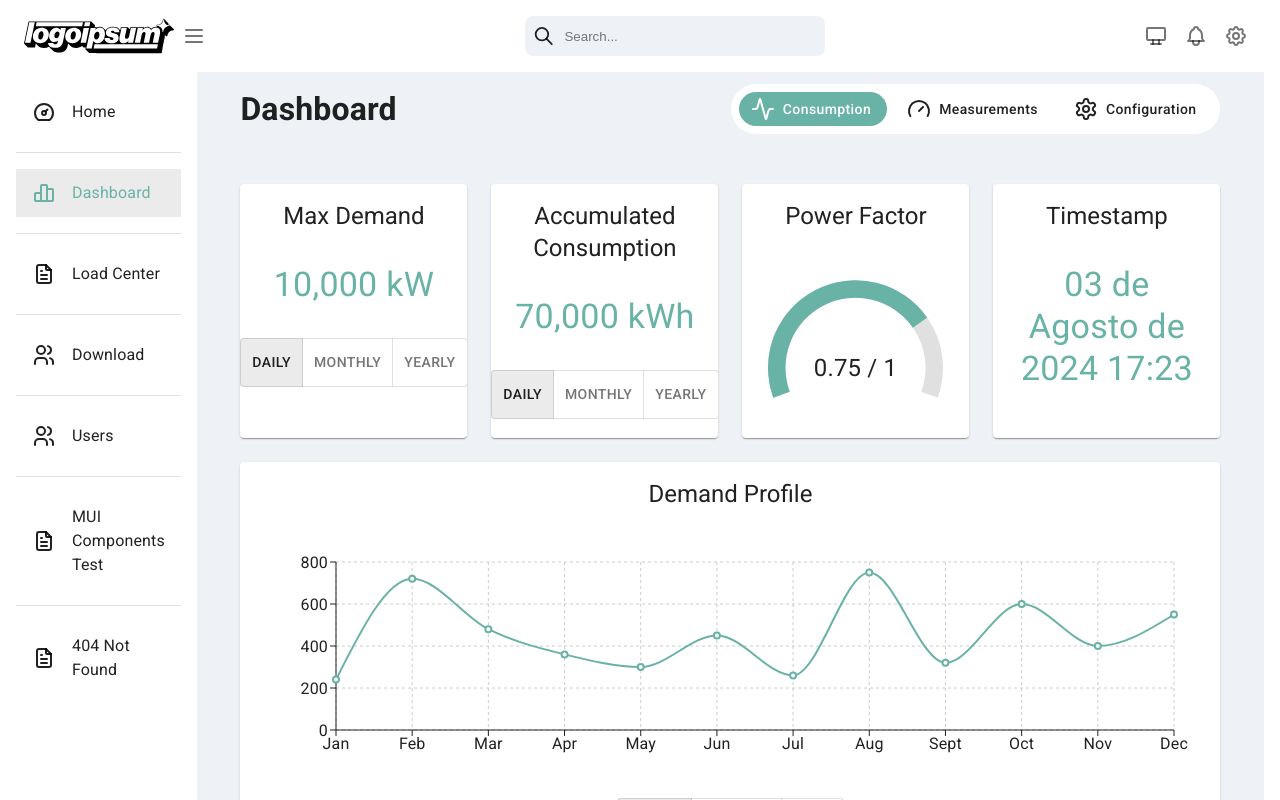
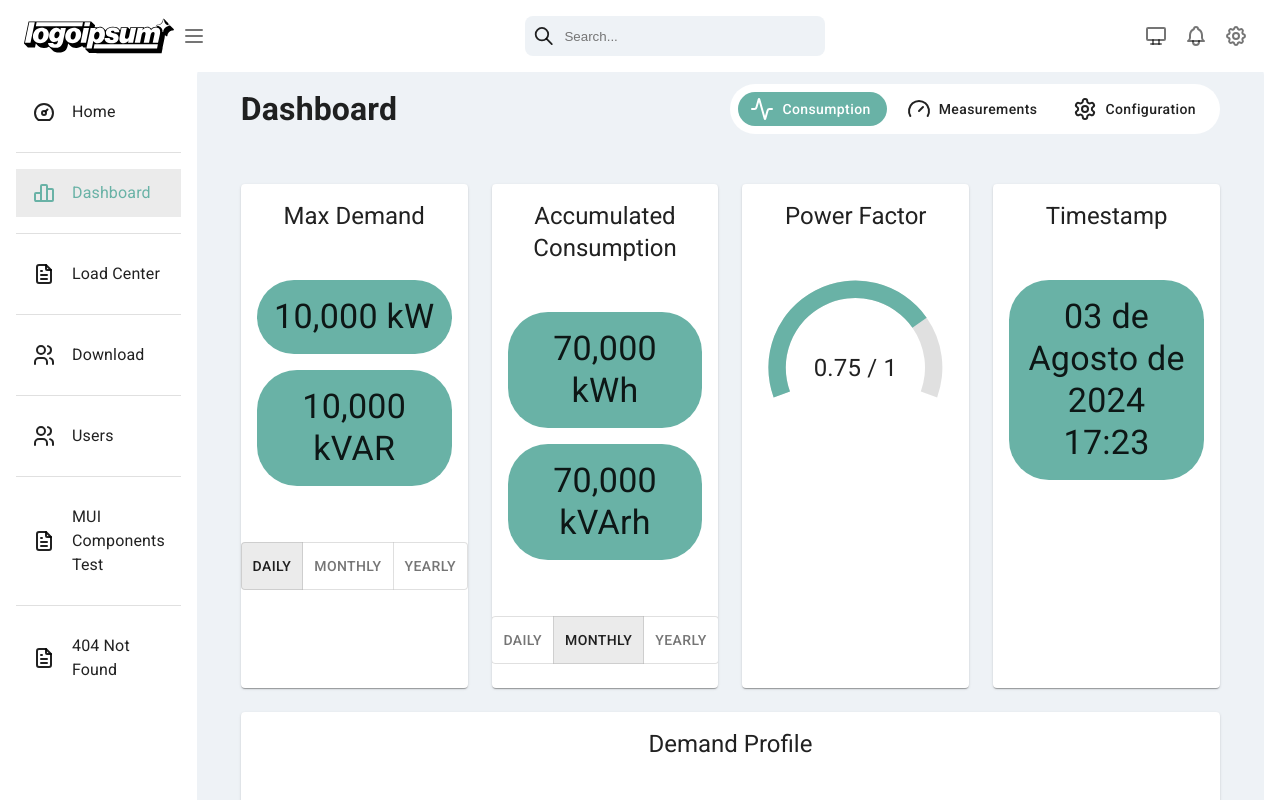
Before and after one commit to NexeliumMx/PowerTick-frontend, a React (Vite) app: page /dashboard in a window 1280 px wide. Built offline with nearby package versions, Linux system fonts and the light colour scheme.

Commit message:
fix consumption subpage cards

```diff
--- a/src/pages/Dashboard/Consumption.jsx
+++ b/src/pages/Dashboard/Consumption.jsx
@@ -1,61 +1,43 @@
-import React, { useState } from "react";
+import React from "react";
 import { Box, useTheme } from "@mui/material";
 import Grid from "@mui/material/Grid2";
+
+// Cards
+import AccumulatedConsumption from "./cardsA/AccumulatedConsumption";
 import ConsumptionHistory from "./cardsA/ConsumptionHistory";
 import DemandProfile from "./cardsA/DemandProfile";
 import MaxDemand from "./cardsA/MaxDemand";
-import AccumulatedConsumption from "./cardsA/AccumulatedConsumption";
 import PowerFactor from "./cardsA/PowerFactor";
 import Timestamp from "./cardsA/Timestamp";
 
 const Consumption = () => {
   const theme = useTheme();
-  const [maxDemandPeriod, setMaxDemandPeriod] = useState("daily");
-  const [accumulatedPeriod, setAccumulatedPeriod] = useState("daily");
-
-  const handleMaxDemandPeriodChange = (event, newPeriod) => {
-    if (newPeriod !== null) {
-      setMaxDemandPeriod(newPeriod);
-    }
-  };
-
-  const handleAccumulatedPeriodChange = (event, newPeriod) => {
-    if (newPeriod !== null) {
-      setAccumulatedPeriod(newPeriod);
-    }
-  };
 
   return (
-    <Box sx={{ flexGrow: 1}}>
+    <Box sx={{ flexGrow: 1 }}>
       {/* First row of 4 cards */}
       <Grid container spacing={3}>
-        <Grid size={{xs:12, sm:12, md:6, lg:3}}>
-            <MaxDemand
-              period={maxDemandPeriod}
-              handlePeriodChange={handleMaxDemandPeriodChange}
-            />
+        <Grid size={{ xs: 12, sm: 12, md: 6, lg: 3 }}>
+          <MaxDemand />
         </Grid>
 
-          <Grid size={{xs:12, sm:12, md:6, lg:3}}>
-            <AccumulatedConsumption
-              period={accumulatedPeriod}
-              handlePeriodChange={handleAccumulatedPeriodChange}
-            />
+        <Grid size={{ xs: 12, sm: 12, md: 6, lg: 3 }}>
+          <AccumulatedConsumption />
         </Grid>
 
-          <Grid size={{xs:12, sm:12, md:6, lg:3}}>
+        <Grid size={{ xs: 12, sm: 12, md: 6, lg: 3 }}>
           <PowerFactor />
         </Grid>
 
-          <Grid size={{xs:12, sm:12, md:6, lg:3}}>
+        <Grid size={{ xs: 12, sm: 12, md: 6, lg: 3 }}>
           <Timestamp />
         </Grid>
 
-          <Grid size={{xs:12, sm:12, md:12, lg:12, xl:6}}>
+        <Grid size={{ xs: 12, sm: 12, md: 12, lg: 12, xl: 6 }}>
           <DemandProfile />
         </Grid>
 
-          <Grid size={{xs:12, sm:12, md:12, lg:12, xl:6}}>
+        <Grid size={{ xs: 12, sm: 12, md: 12, lg: 12, xl: 6 }}>
           <ConsumptionHistory />
         </Grid>
       </Grid>
--- a/src/pages/Dashboard/cardsA/AccumulatedConsumption.jsx
+++ b/src/pages/Dashboard/cardsA/AccumulatedConsumption.jsx
@@ -6,12 +6,17 @@ import {
   Typography,
   ToggleButton,
   ToggleButtonGroup,
-  CardActionArea,
+  CardActions,
   Box,
+  useTheme,
 } from '@mui/material';
 
 const AccumulatedConsumption = () => {
-  const [accumulatedPeriod, setAccumulatedPeriod] = useState('daily');
+  // Set the default state to 'monthly'
+  const [accumulatedPeriod, setAccumulatedPeriod] = useState('monthly');
+
+  // Access the MUI theme
+  const theme = useTheme();
 
   const handleAccumulatedPeriodChange = (event, newPeriod) => {
     if (newPeriod !== null) {
@@ -24,16 +29,43 @@ const AccumulatedConsumption = () => {
       <CardHeader title="Accumulated Consumption" />
 
       <CardContent>
-        <Typography variant="h4" color="primary">
+        {/* First Box for kWh */}
+        <Box
+          sx={{
+            textAlign: 'center',
+            mt: 2,
+            mb: 2,
+            backgroundColor: theme.palette.primary.main, // Primary background color
+            padding: 2,
+            borderRadius: 10,
+          }}
+        >
+          <Typography variant="h4">
             70,000 kWh
           </Typography>
+        </Box>
+
+        {/* Second Box for kVArh */}
+        <Box
+          sx={{
+            textAlign: 'center',
+            mt: 2,
+            mb: 2,
+            backgroundColor: theme.palette.primary.main, // Primary background color
+            padding: 2,
+            borderRadius: 10,
+          }}
+        >
+          <Typography variant="h4">
+            70,000 kVArh
+          </Typography>
+        </Box>
       </CardContent>
 
-      {/* Change CardActionArea to render as a 'div' to prevent button nesting */}
-      <CardActionArea component="div">
-        <Box sx={{ display: 'flex', justifyContent: 'center', mt: 2, mb: 2 }}>
+      {/* Centering the buttons inside CardActions */}
+      <CardActions sx={{ justifyContent: 'center', mt: 2, mb: 2 }}>
         <ToggleButtonGroup
-            value={accumulatedPeriod}
+          value={accumulatedPeriod} // The default value will be 'monthly'
           exclusive
           onChange={handleAccumulatedPeriodChange}
           aria-label="Accumulated Consumption Time Period"
@@ -48,8 +80,7 @@ const AccumulatedConsumption = () => {
             Yearly
           </ToggleButton>
         </ToggleButtonGroup>
-        </Box>
-      </CardActionArea>
+      </CardActions>
     </Card>
   );
 };
--- a/src/pages/Dashboard/cardsA/ConsumptionHistory.jsx
+++ b/src/pages/Dashboard/cardsA/ConsumptionHistory.jsx
@@ -1,26 +1,26 @@
 import React, { useState } from 'react';
-import { Card, CardHeader, CardContent, CardActionArea, ToggleButton, ToggleButtonGroup, Box } from '@mui/material';
-import { BarChart, Bar, XAxis, YAxis, CartesianGrid, Tooltip, ResponsiveContainer } from 'recharts'; // Importamos BarChart y otros componentes de Recharts
+import { Card, CardHeader, CardContent, CardActions, ToggleButton, ToggleButtonGroup, Box } from '@mui/material';
+import { BarChart, Bar, XAxis, YAxis, CartesianGrid, Tooltip, Legend, ResponsiveContainer } from 'recharts';
 import { useTheme } from '@mui/material/styles';
 
-// Datos de consumo de ejemplo básico para verificar
+// Updated consumption data, removing kVARh and keeping only kWh
 const consumptionData = [
-  { month: 'Jan', kWh: 50 },
-  { month: 'Feb', kWh: 60 },
-  { month: 'Mar', kWh: 55 },
-  { month: 'Apr', kWh: 40 },
-  { month: 'May', kWh: 45 },
-  { month: 'Jun', kWh: 47 },
-  { month: 'Jul', kWh: 43 },
-  { month: 'Aug', kWh: 52},
-  { month: 'Sept', kWh: 61 },
-  { month: 'Oct', kWh: 64 },
-  { month: 'Nov', kWh: 58 },
-  { month: 'Dec', kWh: 67 },
+  { name: 'Jan', kWh: 50 },
+  { name: 'Feb', kWh: 60 },
+  { name: 'Mar', kWh: 55 },
+  { name: 'Apr', kWh: 40 },
+  { name: 'May', kWh: 45 },
+  { name: 'Jun', kWh: 47 },
+  { name: 'Jul', kWh: 43 },
+  { name: 'Aug', kWh: 52 },
+  { name: 'Sept', kWh: 61 },
+  { name: 'Oct', kWh: 64 },
+  { name: 'Nov', kWh: 58 },
+  { name: 'Dec', kWh: 67 },
 ];
 
 const ConsumptionHistory = () => {
-  const theme = useTheme(); // Accede al tema actual (oscuro o claro)
+  const theme = useTheme(); // Access the current theme (light or dark)
   const [consumptionPeriod, setConsumptionPeriod] = useState('yearly');
 
   const handleConsumptionPeriodChange = (event, newPeriod) => {
@@ -30,16 +30,16 @@ const ConsumptionHistory = () => {
   };
 
   return (
-    <Card sx={{ height: '100%',  display: 'flex', flexDirection: 'column' }}>
+    <Card sx={{ height: '100%', display: 'flex', flexDirection: 'column' }}>
       <CardHeader title="Consumption History" />
 
       <CardContent sx={{ flexGrow: 1 }}>
-        <Box sx={{ width: '100%', height: '500px' }}> {/* Altura fija temporal para depurar */}
+        <Box sx={{ width: '100%', height: '500px' }}>
           <ResponsiveContainer width="100%" height="100%">
             <BarChart
-              data={consumptionData} // Datos de la gráfica
+              data={consumptionData} // Data without kVARh, only kWh
               margin={{ top: 20, right: 30, left: 20, bottom: 5 }}
-              layout="vertical" // Establecemos el layout como vertical para barras horizontales
+              layout="vertical" // Vertical layout for horizontal bars
             >
               <CartesianGrid strokeDasharray="3 3" />
               <XAxis
@@ -49,42 +49,35 @@ const ConsumptionHistory = () => {
                   value: 'kWh',
                   position: 'insideBottomRight',
                   offset: 10,
-                  fill: theme.palette.text.primary, // Aplica el color según el modo claro/oscuro
+                  fill: theme.palette.text.primary,
                   dy: 15,
                   dx: 15,
                 }}
               />
               <YAxis
-               dataKey="month"
+                dataKey="name"
                 type="category"
                 stroke={theme.palette.text.primary}
-               label={{
-                value: 'Month',
-                position: 'insideTopRight',
-                offset: 0,
-                fill: theme.palette.text.primary, // Aplica el color según el modo claro/oscuro
-                dy: -10,
-                dx: -10,
-              }}
               />
               <Tooltip
                 contentStyle={{
                   backgroundColor: theme.palette.mode === 'dark' ? '#333' : '#fff',
                   color: theme.palette.mode === 'dark' ? '#fff' : '#000',
                   border: '1px solid',
-                  borderColor: theme.palette.divider
+                  borderColor: theme.palette.divider,
                 }}
                 labelStyle={{ color: theme.palette.text.primary }}
                 formatter={(value) => `${value} kWh`}
               />
-              <Bar dataKey="kWh" fill={theme.palette.primary.main} barSize={20} /> {/* Barras con datos de kWh */}
+              <Legend /> {/* Ensure the legend is visible */}
+              <Bar dataKey="kWh" fill={theme.palette.primary.main} barSize={20} name="kWh" /> {/* Only kWh data */}
             </BarChart>
           </ResponsiveContainer>
         </Box>
       </CardContent>
 
-      <CardActionArea>
-        <Box sx={{ display: 'flex', justifyContent: 'center', mt: 2, mb: 2 }}>
+      {/* Replacing CardActionArea with CardActions and centering it */}
+      <CardActions sx={{ justifyContent: 'center', mt: 2, mb: 2 }}>
         <ToggleButtonGroup
           value={consumptionPeriod}
           exclusive
@@ -101,8 +94,7 @@ const ConsumptionHistory = () => {
             Daily
           </ToggleButton>
         </ToggleButtonGroup>
-        </Box>
-      </CardActionArea>
+      </CardActions>
     </Card>
   );
 };
--- a/src/pages/Dashboard/cardsA/DemandProfile.jsx
+++ b/src/pages/Dashboard/cardsA/DemandProfile.jsx
@@ -1,22 +1,22 @@
 import React, { useState } from 'react';
-import { Box, Card, CardHeader, CardContent, CardActionArea, ToggleButton, ToggleButtonGroup } from '@mui/material';
-import { LineChart, Line, XAxis, YAxis, CartesianGrid, Tooltip, ResponsiveContainer } from 'recharts'; // Importamos de Recharts
+import { Box, Card, CardHeader, CardContent, CardActions, ToggleButton, ToggleButtonGroup } from '@mui/material';
+import { LineChart, Line, XAxis, YAxis, CartesianGrid, Tooltip, ResponsiveContainer, Legend } from 'recharts';
 import { useTheme } from '@mui/material/styles';
 
-// Datos de ejemplo para la gráfica
+// Example data formatted as per Recharts API expectations
 const demandProfileData = [
-  { month: 'Jan', kW: 240 },
-  { month: 'Feb', kW: 720 },
-  { month: 'Mar', kW: 480 },
-  { month: 'Apr', kW: 360 },
-  { month: 'May', kW: 300 },
-  { month: 'Jun', kW: 450 },
-  { month: 'Jul', kW: 260 },
-  { month: 'Aug', kW: 750 },
-  { month: 'Sept', kW: 320 },
-  { month: 'Oct', kW: 600 },
-  { month: 'Nov', kW: 400 },
-  { month: 'Dec', kW: 550 },
+  { name: 'Jan', kW: 240 },
+  { name: 'Feb', kW: 720 },
+  { name: 'Mar', kW: 480 },
+  { name: 'Apr', kW: 360 },
+  { name: 'May', kW: 300 },
+  { name: 'Jun', kW: 450 },
+  { name: 'Jul', kW: 260 },
+  { name: 'Aug', kW: 750 },
+  { name: 'Sept', kW: 320 },
+  { name: 'Oct', kW: 600 },
+  { name: 'Nov', kW: 400 },
+  { name: 'Dec', kW: 550 },
 ];
 
 const DemandProfile = () => {
@@ -31,20 +31,18 @@ const DemandProfile = () => {
 
   return (
     <Card sx={{ height: '100%', minHeight: '400px', display: 'flex', flexDirection: 'column' }}>
-      <CardHeader
-        title="Demand Profile"
-      />
+      <CardHeader title="Demand Profile" />
 
       <CardContent sx={{ flexGrow: 1, display: 'flex', flexDirection: 'column' }}>
         <Box sx={{ flexGrow: 1, display: 'flex' }}>
-          <ResponsiveContainer width="100%" height="100%"> {/* Hace que la gráfica sea responsiva */}
+          <ResponsiveContainer width="100%" height="100%">
             <LineChart
-              data={demandProfileData} // Pasamos los datos
-              margin={{ top: 20, right: 30, left: 20, bottom: 5 }}
+              data={demandProfileData}
+              margin={{ top: 20, right: 30, left: 20, bottom: 40 }} // Increase bottom margin for legend space
             >
               <CartesianGrid strokeDasharray="3 3" />
-              <XAxis dataKey="month" stroke={theme.palette.text.primary} /> {/* Etiquetas del eje X */}
-              <YAxis stroke={theme.palette.text.primary} /> {/* Eje Y */}
+              <XAxis dataKey="name" stroke={theme.palette.text.primary} />
+              <YAxis stroke={theme.palette.text.primary} />
               <Tooltip
                 contentStyle={{
                   backgroundColor: theme.palette.mode === 'dark' ? '#333' : '#fff',
@@ -54,14 +52,22 @@ const DemandProfile = () => {
                 }}
                 labelStyle={{ color: theme.palette.text.primary }}
               />
-              <Line type="monotone" dataKey="kW" stroke={theme.palette.primary.main} strokeWidth={2} activeDot={{ r: 8 }} /> {/* Configuración de la línea */}
+              <Legend verticalAlign="bottom" align="center" /> {/* Legend moved to the bottom */}
+              <Line
+                type="monotone"
+                dataKey="kW"
+                stroke={theme.palette.primary.main}
+                strokeWidth={2}
+                activeDot={{ r: 8 }}
+                name="kW"
+              />
             </LineChart>
           </ResponsiveContainer>
         </Box>
       </CardContent>
 
-      <CardActionArea>
-        <Box sx={{ display: 'flex', justifyContent: 'center', mt: 2, mb: 2 }}>
+      {/* Replacing CardActionArea with CardActions to avoid nested button issue */}
+      <CardActions sx={{ display: 'flex', justifyContent: 'center', mt: 2, mb: 2 }}>
         <ToggleButtonGroup
           value={demandPeriod}
           exclusive
@@ -78,8 +84,7 @@ const DemandProfile = () => {
             Daily
           </ToggleButton>
         </ToggleButtonGroup>
-        </Box>
-      </CardActionArea>
+      </CardActions>
     </Card>
   );
 };
--- a/src/pages/Dashboard/cardsA/MaxDemand.jsx
+++ b/src/pages/Dashboard/cardsA/MaxDemand.jsx
@@ -6,12 +6,16 @@ import {
   Typography,
   ToggleButton,
   ToggleButtonGroup,
-  CardActionArea,
+  CardActions,
   Box,
+  useTheme,
 } from '@mui/material';
 
 const MaxDemand = () => {
   const [maxDemandPeriod, setMaxDemandPeriod] = useState('daily');
+
+  // Access the MUI theme
+  const theme = useTheme();
 
   const handleMaxDemandPeriodChange = (event, newPeriod) => {
     if (newPeriod !== null) {
@@ -24,13 +28,41 @@ const MaxDemand = () => {
       <CardHeader title="Max Demand" />
 
       <CardContent>
-        <Typography variant="h4" color="primary">
-          10,000 kW
-        </Typography>
+        {/* First Box for kW */}
+        <Box
+          sx={{
+            textAlign: 'center',
+            mt: 2,
+            mb: 2,
+            backgroundColor: theme.palette.primary.main, // Primary background color
+            padding: 2,
+            borderRadius: 10,
+          }}
+        >
+          <Typography variant="h4">
+            10,000 kW
+          </Typography>
+        </Box>
+
+        {/* Second Box for kVAR */}
+        <Box
+          sx={{
+            textAlign: 'center',
+            mt: 2,
+            mb: 2,
+            backgroundColor: theme.palette.primary.main, // Primary background color
+            padding: 2,
+            borderRadius: 10,
+          }}
+        >
+          <Typography variant="h4">
+            10,000 kVAR
+          </Typography>
+        </Box>
       </CardContent>
 
-      {/* Modify CardActionArea to render as a 'div' to prevent nesting buttons */}
-      <CardActionArea component="div">
+      {/* Replace CardActionArea with CardActions to avoid nesting button inside a button */}
+      <CardActions sx={{ justifyContent: 'center' }}>
         <Box sx={{ display: 'flex', justifyContent: 'center', mt: 2, mb: 2 }}>
           <ToggleButtonGroup
             value={maxDemandPeriod}
@@ -49,7 +81,7 @@ const MaxDemand = () => {
             </ToggleButton>
           </ToggleButtonGroup>
         </Box>
-      </CardActionArea>
+      </CardActions>
     </Card>
   );
 };
--- a/src/pages/Dashboard/cardsA/Timestamp.jsx
+++ b/src/pages/Dashboard/cardsA/Timestamp.jsx
@@ -1,17 +1,29 @@
 import React from 'react';
-import { Card, CardHeader, CardContent, Typography } from '@mui/material';
+import { Card, CardHeader, CardContent, Typography, Box, useTheme } from '@mui/material';
 
 const Timestamp = () => {
+  const theme = useTheme();
+
   return (
-    <Card sx={{ flexGrow: 1, height: '100%' , width: '100%'}}> {/* Ensure full size of its parent container */}
-      <CardHeader
-        title="Timestamp"
-      />
+    <Card sx={{ flexGrow: 1, height: '100%', width: '100%' }}> {/* Ensure full size of its parent container */}
+      <CardHeader title="Timestamp" />
 
       <CardContent>
-        <Typography variant="h4" color="primary">
-          03 de Agosto de 2024 17:23
-        </Typography>
+        {/* Box with border radius and padding */}
+        <Box
+          sx={{
+            textAlign: 'center',
+            mt: 2,
+            mb: 2,
+            backgroundColor: theme.palette.primary.main, // Primary background color
+            padding: 2,
+            borderRadius: 10, // Border radius for rounded corners
+          }}
+        >
+          <Typography variant="h4">
+            03 de Agosto de 2024 17:23
+          </Typography>
+        </Box>
       </CardContent>
     </Card>
   );
```
Lines whose indentation alone changed are shown as unchanged.
